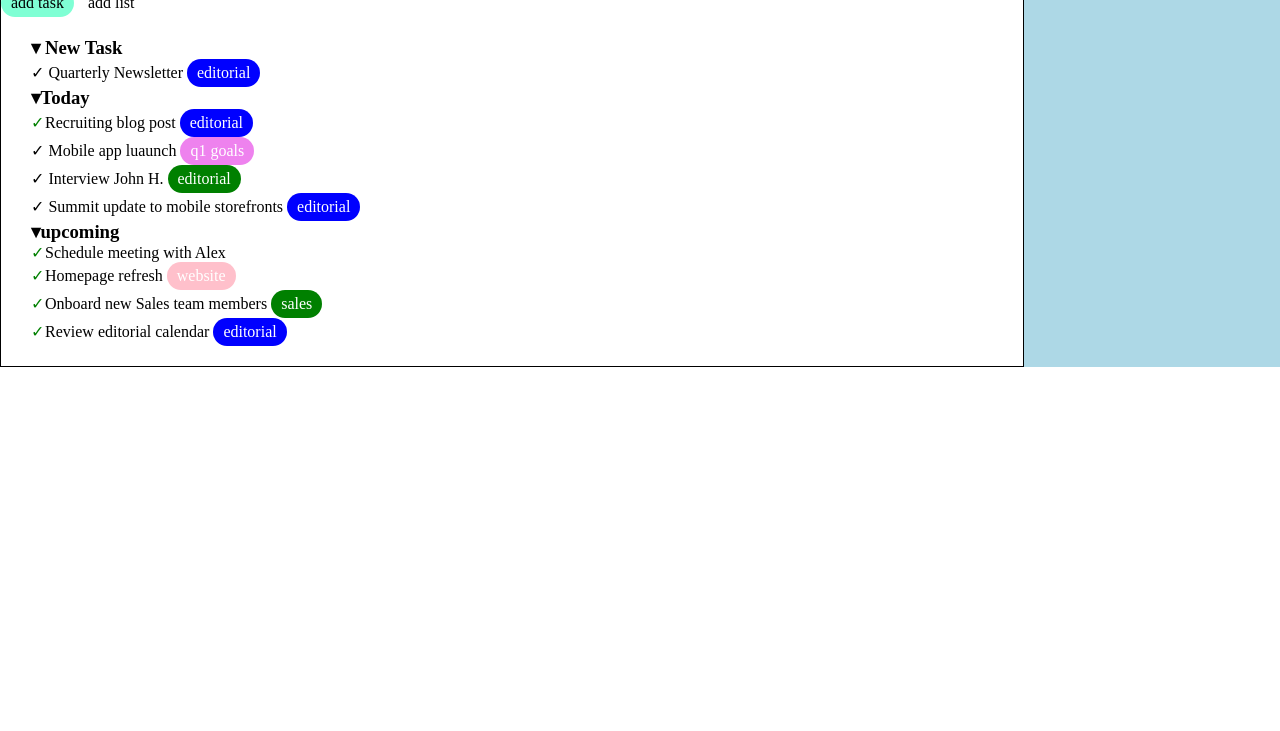
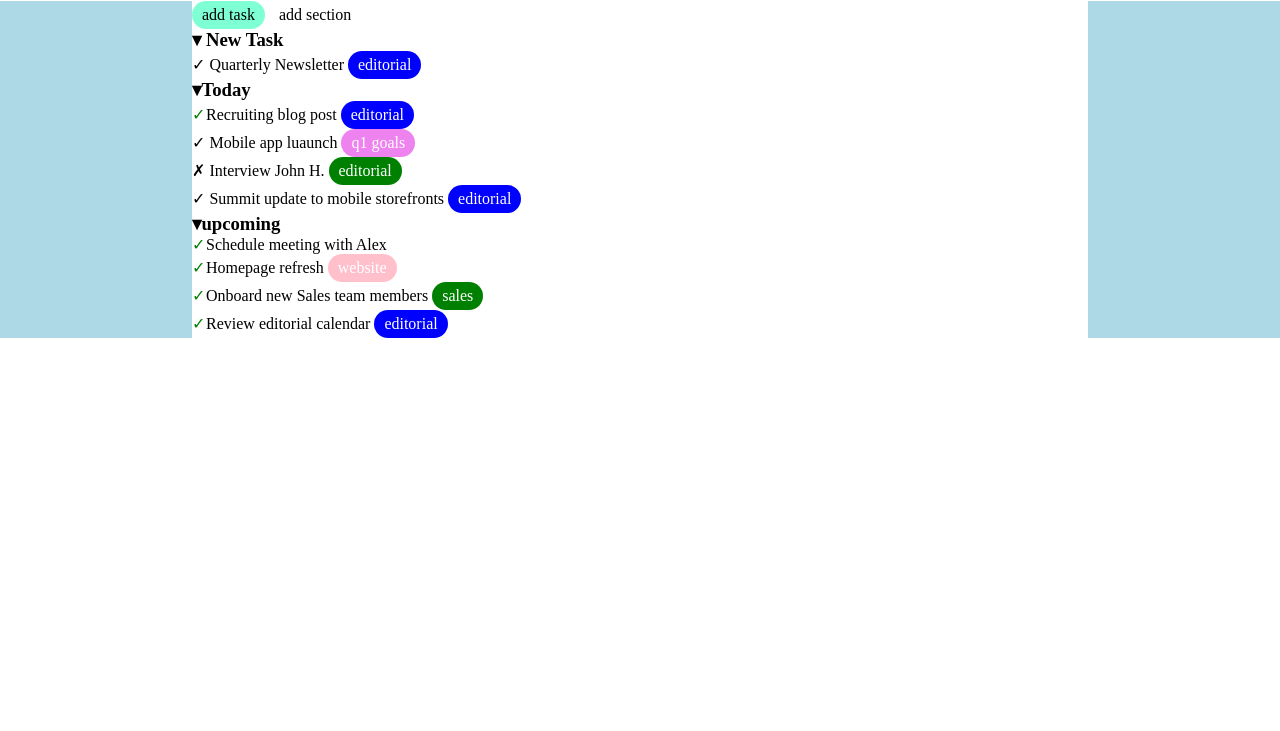
Before and after one commit to itsjohn11/html-css-toboolist, a plain HTML site: page index.html in a window 1280 px wide. Shown: the part 69-800 px from the top of the page. Drawn offline with Linux system fonts and the light colour scheme.

Commit message:
edit four

```diff
--- a/css/style.css
+++ b/css/style.css
@@ -6,13 +6,13 @@
 }
 
 .mb-10{
-    margin-bottom: 10px;
+    margin-bottom: 10%;
 }
 .square{
     width: 50px;
     height: 50px;
-    background-color:lightblue;
-    padding: 20%;
+    background-color: lightblue;
+    padding: 20% 30%;
     border: 1px solid black;
     display: inline-block;
     text-align: center;
@@ -46,14 +46,12 @@ ul {
 
 .container {
     background-color: white;
-    width: 80%;
-    margin: 0;
-    border: 1px solid black;
+    width: 70%;
+    margin: 1% auto;
 }
 
 .todos {
     background-color: white;
-    padding: 20px 30px;
 }
 
 .tag {
@@ -77,7 +75,7 @@ ul {
 .mobile {
     background-color: yellow;
 }
-.list {
+.section {
     color: black;
     background-color: white;
 }
--- a/index.html
+++ b/index.html
@@ -16,14 +16,14 @@
     <main>
         <div class="container">
             <span class="tag task">add task</span>
-            <span class=" tag list">add list</span>
+            <span class="tag section">add section</span>
             <section class="todos">
                 <ul class="first - list">
                     <li>
                         <h3>&blacktriangledown; New Task</h3>
                         <ul class="innest - list">
                             <li>
-                                <span>&check;</span>
+                                <span class="">&check;</span>
                                 <span>Quarterly Newsletter</span>
                                 <span class="tag editorial">editorial</span>
                             </li>
@@ -44,7 +44,7 @@
                         </ul>
                     </li>
                     <li>
-                        <span>&check;</span>
+                        <span>&cross;</span>
                         <span>Interview John H.</span>
                         <span class="tag recruiting">editorial</span>
                     </li>
```
